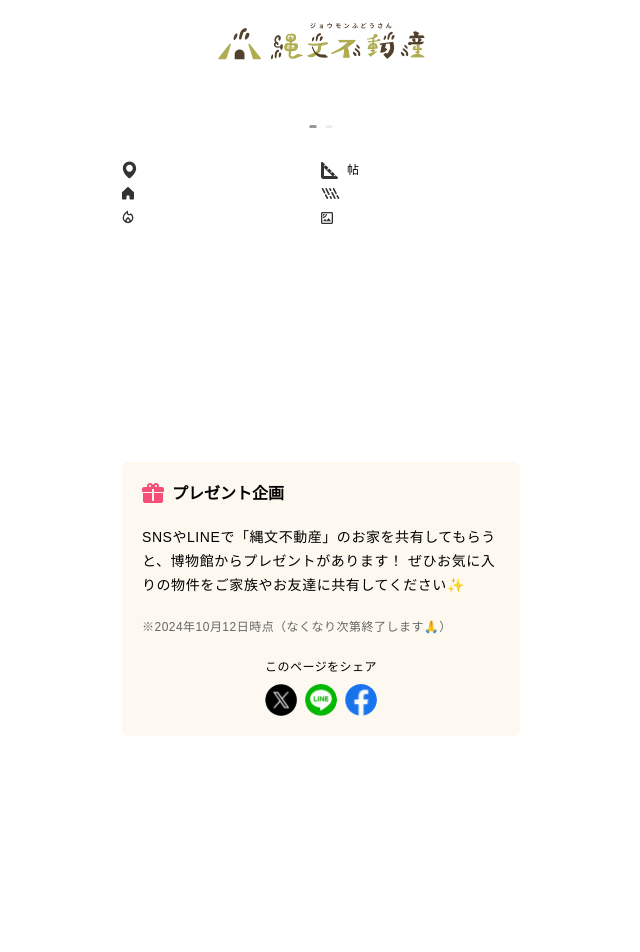
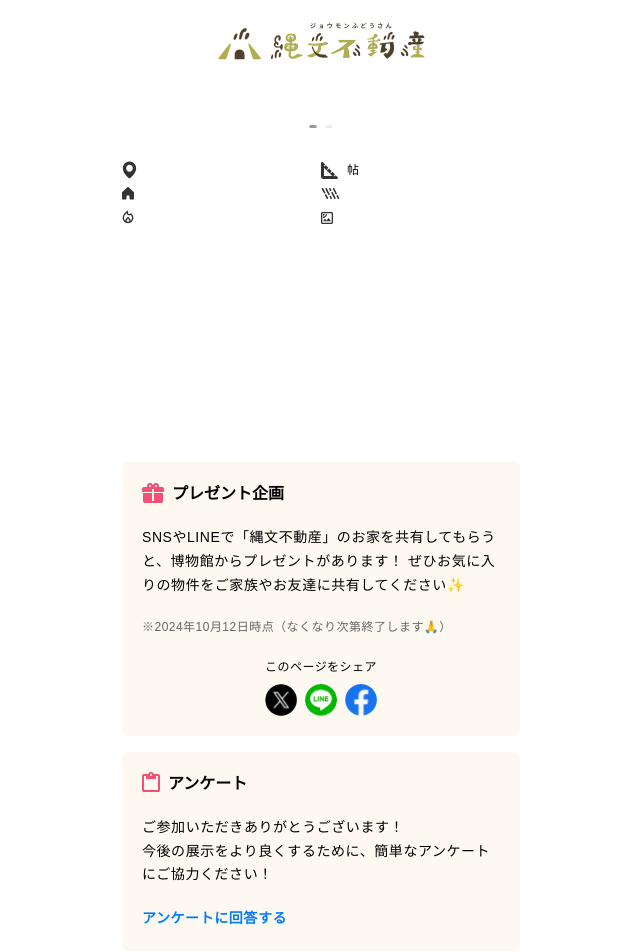
Before and after one commit to joumonfudousan/joumonfudousan, a Next.js app: page /detail in a window 1280 px wide. Shown: the top 952 px of the page, without its empty margins (319-959 px from the left). Before the commit the page ends 866 px from the top, so only its background shows below. Built offline with nearby package versions, Linux system fonts and the light colour scheme.

Commit message:
fix 10_04

```diff
--- a/app/components/Share.jsx
+++ b/app/components/Share.jsx
@@ -38,16 +38,52 @@ function Share({ data }) {
           </div>
           <div className="flex gap-2 cursor-pointer">
             <TwitterShareButton url={url} title={title}>
-              <img className="w-[32px] h-[32px]" src={`..${base_asset}/assets/x.svg`} />
+              <img
+                className="w-[32px] h-[32px]"
+                src={`..${base_asset}/assets/x.svg`}
+              />
             </TwitterShareButton>
             <LineShareButton url={url} title={title}>
-              <img className="w-[32px] h-[32px]" src={`..${base_asset}/assets/line.svg`} />
+              <img
+                className="w-[32px] h-[32px]"
+                src={`..${base_asset}/assets/line.svg`}
+              />
             </LineShareButton>
             <FacebookShareButton url={url} quote={title}>
-              <img className="w-[32px] h-[32px]" src={`..${base_asset}/assets/facebook.svg`} />
+              <img
+                className="w-[32px] h-[32px]"
+                src={`..${base_asset}/assets/facebook.svg`}
+              />
             </FacebookShareButton>
           </div>
         </div>
+      </div>
+      <div className="mt-2 bg-[#FDF9F1] rounded-md p-5 flex flex-col gap-5">
+        <div className="text-[16px] font-semibold flex gap-2">
+          <svg
+            xmlns="http://www.w3.org/2000/svg"
+            width="18"
+            height="20"
+            viewBox="0 0 18 20"
+            fill="none"
+          >
+            <path
+              d="M2 20C1.45 20 0.979333 19.8043 0.588 19.413C0.196667 19.0217 0.000666667 18.5507 0 18V4C0 3.45 0.196 2.97933 0.588 2.588C0.98 2.19667 1.45067 2.00067 2 2H6.175C6.35833 1.41667 6.71667 0.937667 7.25 0.563C7.78333 0.188333 8.36667 0.000666667 9 0C9.66667 0 10.2627 0.187667 10.788 0.563C11.3133 0.938333 11.6673 1.41733 11.85 2H16C16.55 2 17.021 2.196 17.413 2.588C17.805 2.98 18.0007 3.45067 18 4V18C18 18.55 17.8043 19.021 17.413 19.413C17.0217 19.805 16.5507 20.0007 16 20H2ZM2 18H16V4H14V6C14 6.28333 13.904 6.521 13.712 6.713C13.52 6.905 13.2827 7.00067 13 7H5C4.71667 7 4.47933 6.904 4.288 6.712C4.09667 6.52 4.00067 6.28267 4 6V4H2V18ZM9 4C9.28333 4 9.521 3.904 9.713 3.712C9.905 3.52 10.0007 3.28267 10 3C9.99933 2.71733 9.90333 2.48 9.712 2.288C9.52067 2.096 9.28333 2 9 2C8.71667 2 8.47933 2.096 8.288 2.288C8.09667 2.48 8.00067 2.71733 8 3C7.99933 3.28267 8.09533 3.52033 8.288 3.713C8.48067 3.90567 8.718 4.00133 9 4Z"
+              fill="#F54F77"
+            />
+          </svg>
+          アンケート
+        </div>
+        <div className="text-[14px] text-line-height-23">
+          ご参加いただきありがとうございます！<br></br>
+          今後の展示をより良くするために、簡単なアンケートにご協力ください！
+        </div>
+        <a
+          href="https://docs.google.com/forms/d/e/1FAIpQLSe4485V3gSZklw0xD_svP7Fy_ashw1uS6_Ig4sJEE-9ac478g/viewform?usp=sf_link"
+          className="text-[14px] text-line-height-23 font-[700] text-[#007AFF]"
+        >
+          アンケートに回答する
+        </a>
       </div>
     </>
   );
--- a/app/config.css
+++ b/app/config.css
@@ -108,3 +108,23 @@ body {
         width: 100% !important;
     }
 }
+
+/* Custom CSS */
+.scrollbar-hide::-webkit-scrollbar {
+    display: none;
+}
+
+.scrollbar-hide {
+    -ms-overflow-style: none;
+    scrollbar-width: none;
+}
+
+/* fix tab */
+/* .ant-tabs-nav .ant-tabs-nav-wrap,
+.ant-tabs > div > .ant-tabs-nav .ant-tabs-nav-wrap {
+    position: fixed !important;
+    z-index: 9999 !important;
+    top: 5rem !important;
+    background-color: #ffff !important;
+    padding-right: 8px;
+} */
--- a/app/data/mocData.js
+++ b/app/data/mocData.js
@@ -76,7 +76,7 @@ export const locations = [
     name: "秋葉遺跡",
     nameEg: "akiba",
     describe: "長興寺近くのコンロ付き一軒家",
-    location: "森町3丁目",
+    location: "秋葉町11丁目",
     size: 8,
     acreage: "4.2m	×	3.3m",
     home: "一戸建て・1K・1階",
@@ -297,7 +297,7 @@ export const locations = [
     name: "水汲遺跡",
     nameEg: "mizukumi",
     describe: "信州からお婿さんが来る！異文化に触れられるお家",
-    location: "下川口水汲ほか",
+    location: "下川口町水汲ほか",
     size: 0,
     acreage: "-",
     home: "一戸建て・1K・1階",
@@ -530,7 +530,7 @@ export const locations = [
     outstanding: [
       "★ 在地の神明式という土器が学べます！",
       "★ 長野の文化（つり手、取手、装飾）を体験できます！",
-      "★ 伊奈地方の唐草文も学べます！",
+      "★ 伊那地方の唐草文も学べます！",
       "★ 土偶8つ、耳飾り3つをプレゼント！",
     ],
     image: image17,
--- a/app/home/page.jsx
+++ b/app/home/page.jsx
@@ -23,6 +23,13 @@ function Home() {
   }, []);
   const view = useMemo(() => {
     return (
+      <div
+        style={{
+          height: "calc(100vh - 150px)",
+          minHeight: "calc(100vh - 150px)",
+        }}
+        className="overflow-y-auto scrollbar-hide"
+      >
         <Flex gap={"large"} vertical>
           {data.map((item, index) => (
             <Flex key={index} gap={"small"} vertical>
@@ -48,13 +55,18 @@ function Home() {
                   )}
                 </div>
               </Flex>
-            <div className="text-[12px] flex gap-2 flex-auto text-line-height-18">
+              <div
+                className={`text-[12px] flex gap-2 flex-auto text-line-height-18 ${
+                  data.length == index + 1 ? "mb-[90px]" : ""
+                }`}
+              >
                 <img src={`..${base_asset}/assets/image.svg`} />
                 {item.scene == "-" ? "不明" : item.scene}
               </div>
             </Flex>
           ))}
         </Flex>
+      </div>
     );
   }, [data]);
 
@@ -87,7 +99,7 @@ function Home() {
       ) : (
         <div className="w-full flex justify-center items-center">
           {" "}
-          <div className="w-full max-w-[430px] flex flex-col justify-center relative mb-[130px]">
+          <div className="w-full max-w-[430px] flex flex-col justify-center relative">
             <ConfigProvider
               theme={{
                 components: {
```
Lines whose indentation alone changed are shown as unchanged.
